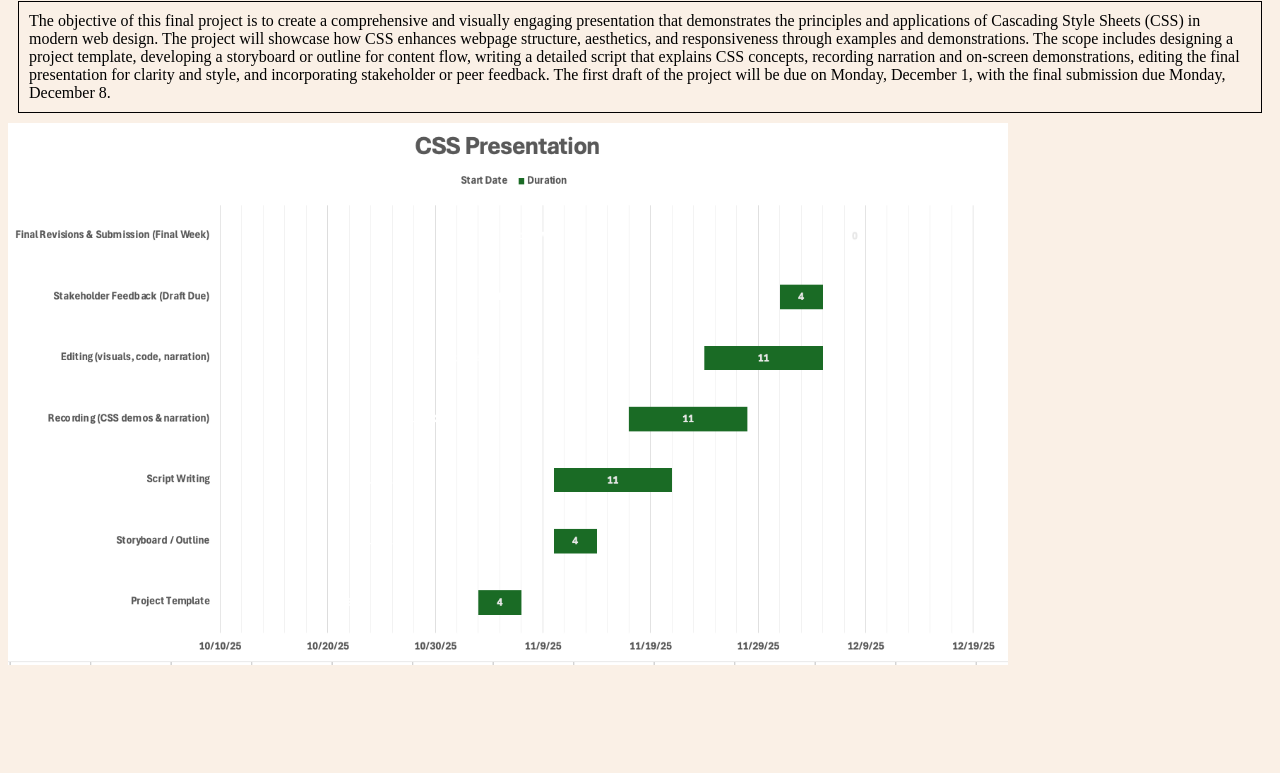
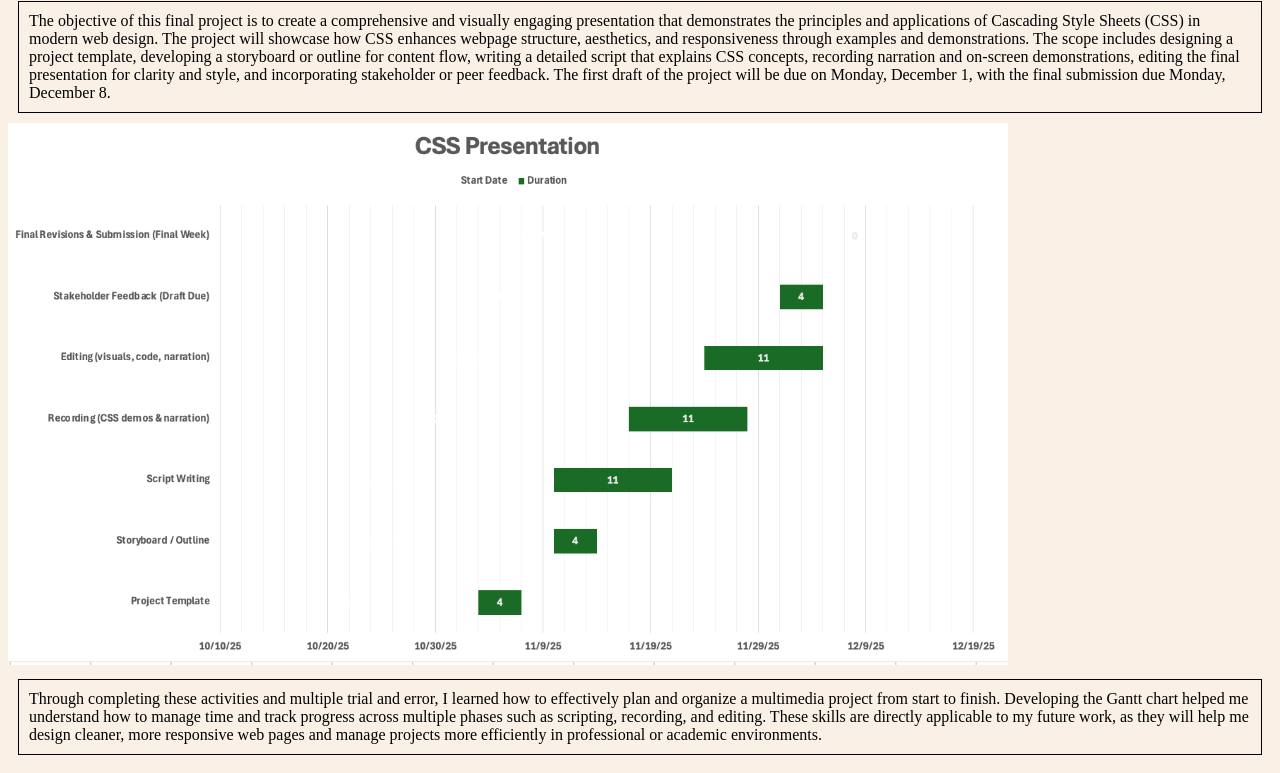
Before and after one commit to dfranciscoweb110/dfranciscoweb110.github.io, a plain HTML site: page WEB110/assignment14.html in a window 1280 px wide. Shown: the part 66-839 px from the top of the page. Before the commit the page ends 800 px from the top, so only its background shows below. Drawn offline with Linux system fonts and the light colour scheme.

Commit message:
Update assignment14.html

```diff
--- a/WEB110/assignment14.html
+++ b/WEB110/assignment14.html
@@ -10,4 +10,9 @@
   <h1>Project Management</h1>
     <p>The objective of this final project is to create a comprehensive and visually engaging presentation that demonstrates the principles and applications of Cascading Style Sheets (CSS) in modern web design. The project will showcase how CSS enhances webpage structure, aesthetics, and responsiveness through examples and demonstrations. The scope includes designing a project template, developing a storyboard or outline for content flow, writing a detailed script that explains CSS concepts, recording narration and on-screen demonstrations, editing the final presentation for clarity and style, and incorporating stakeholder or peer feedback. The first draft of the project will be due on Monday, December 1, with the final submission due Monday, December 8.</p>
     <img src="css_ganttchart.png" alt="Gantt Chart" width="1000">
+
+    <p>
+  Through completing these activities and multiple trial and error, I learned how to effectively plan and organize a multimedia project from start to finish. Developing the Gantt chart helped me understand how to manage time and track progress across multiple phases such as scripting, recording, and editing. These skills are directly applicable to my future work, as they will help me design cleaner, more responsive web pages and manage projects more efficiently in professional or academic environments.
+    </p>
+
 </body>
```
